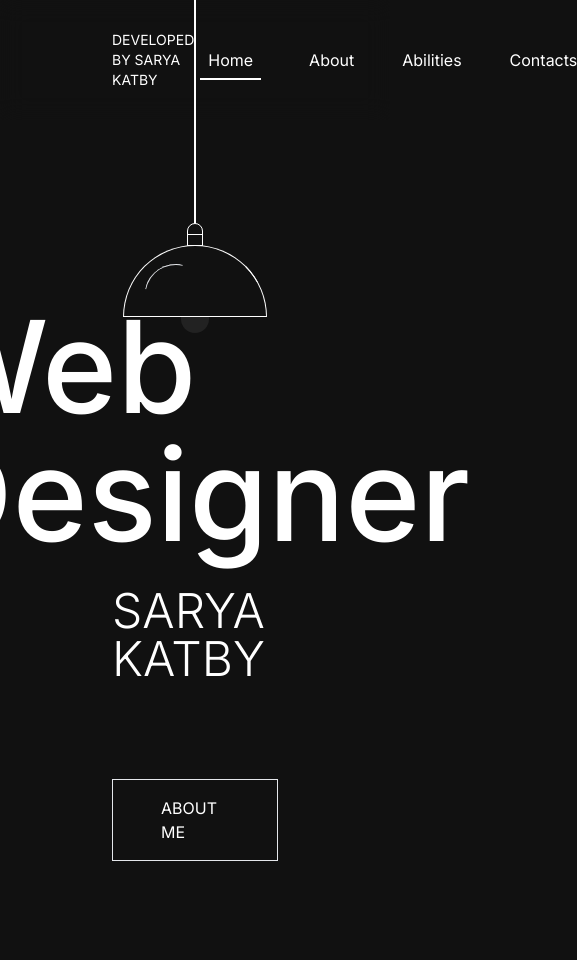
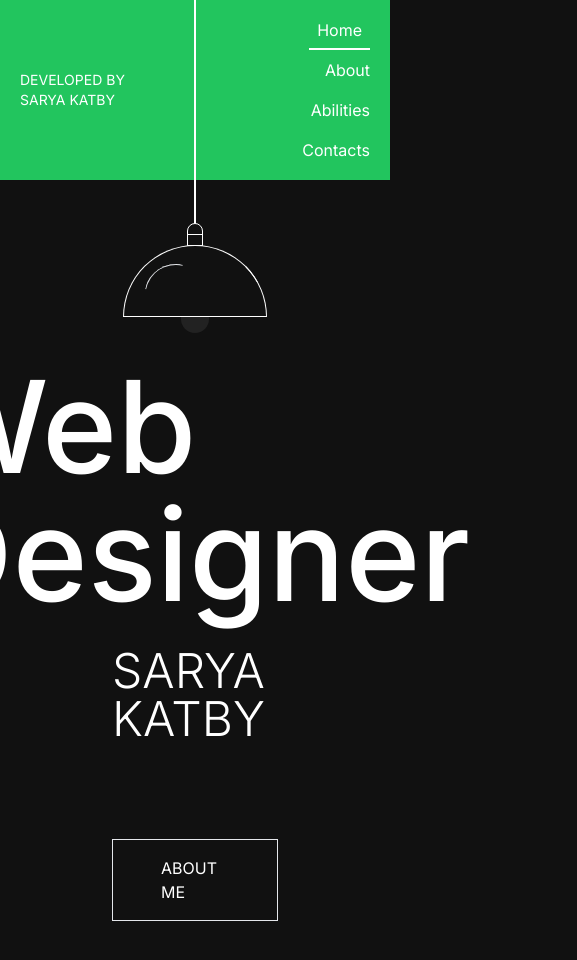
Before and after one commit to SaryaKatbi/lamp-portfolio, a React (Vite) app: page / in a window 390 px wide. Shown: the top 960 px of the page, 577 px wide, since content can reach past the window. Before the commit the page ends 916 px from the top, so only its background shows below. Built offline with nearby package versions, Linux system fonts and the light colour scheme.

Commit message:
responsive Navbar

```diff
--- a/src/components/Navbar.tsx
+++ b/src/components/Navbar.tsx
@@ -8,11 +8,17 @@ const Navbar = () => {
     "border-b-[2px] border-white border-opacity-0 pb-2 transition-all hover:border-opacity-100";
 
   return (
-    <nav className="top-0 z-50 flex h-[120px] w-full items-center justify-between px-28 font-secondaryFont backdrop-blur-md">
+    <nav
+      className="top-0 z-50 flex h-[180px] w-full items-center justify-between bg-green-500 px-5 font-secondaryFont
+    backdrop-blur-md md:h-[180px] md:px-10 lg:h-[120px] lg:bg-yellow-500 lg:px-16 xl:bg-blue-500 xl:px-36
+"
+    >
       <a
         href="https://github.com/SaryaKatbi"
         target="_blank"
-        className="group flex items-center border-b-[1px] border-white border-opacity-0 text-sm transition-all hover:border-opacity-100 "
+        className="group flex w-[120px] items-center border-b-[1px] border-white border-opacity-0 text-sm transition-all hover:border-opacity-100
+        lg:w-fit xl:w-fit
+        "
       >
         DEVELOPED BY SARYA KATBY
         <span className="-ml-3 text-lg text-white opacity-0 transition-all group-hover:ml-0.5 group-hover:rotate-45 group-hover:opacity-100">
@@ -20,7 +26,11 @@ const Navbar = () => {
         </span>
       </a>
 
-      <ul className=" flex gap-x-12">
+      <ul
+        className="flex flex-col gap-4 text-end
+      lg:flex lg:flex-row lg:gap-x-12
+      "
+      >
         <li>
           <NavLink
             to="/"
@@ -31,7 +41,6 @@ const Navbar = () => {
             Home
           </NavLink>
         </li>
-
         <li>
           <NavLink
             to="/about"
@@ -42,7 +51,6 @@ const Navbar = () => {
             About
           </NavLink>
         </li>
-
         <li>
           <NavLink
             to="/abilities"
@@ -53,7 +61,6 @@ const Navbar = () => {
             Abilities
           </NavLink>
         </li>
-
         <li>
           <NavLink
             to="/contacts"
```
